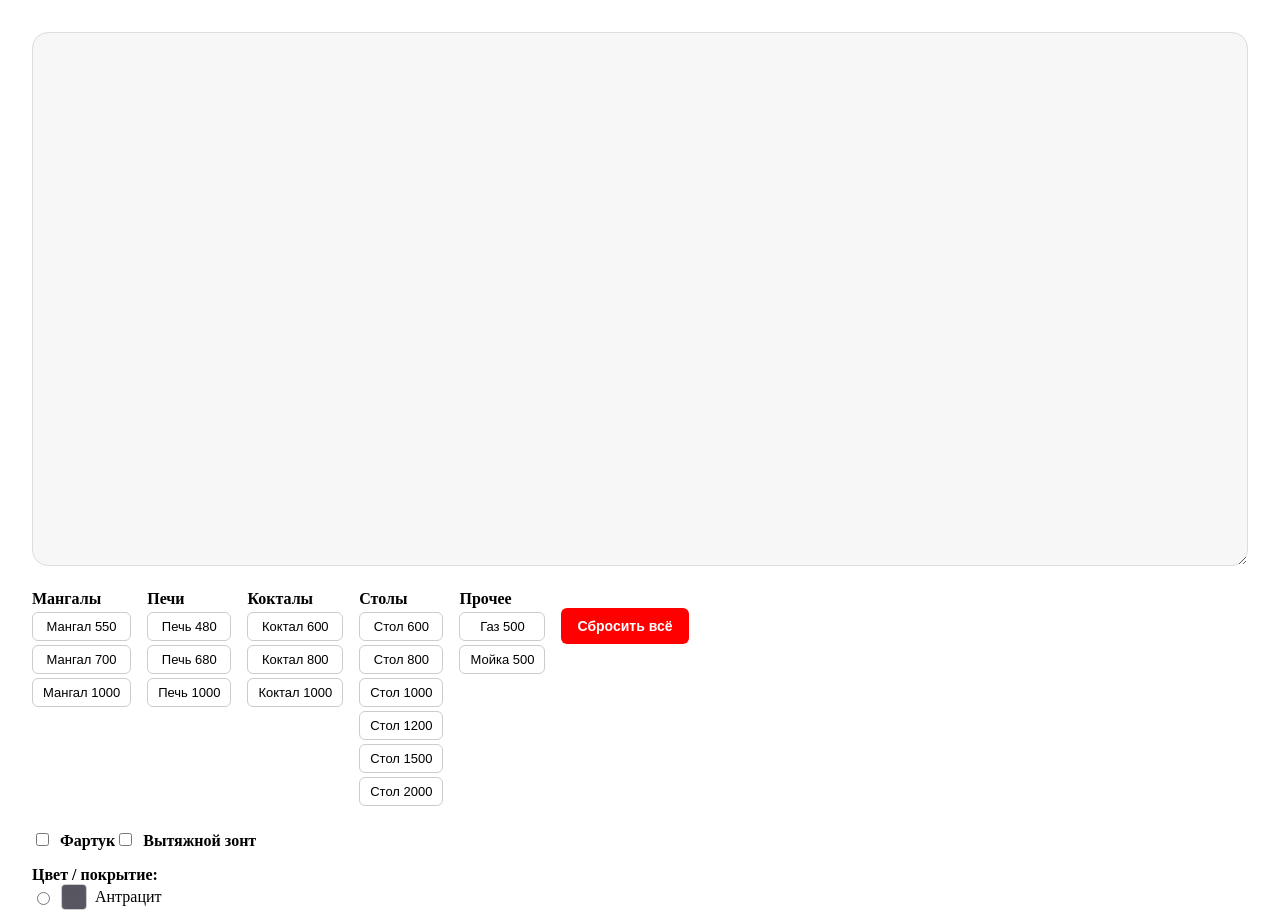
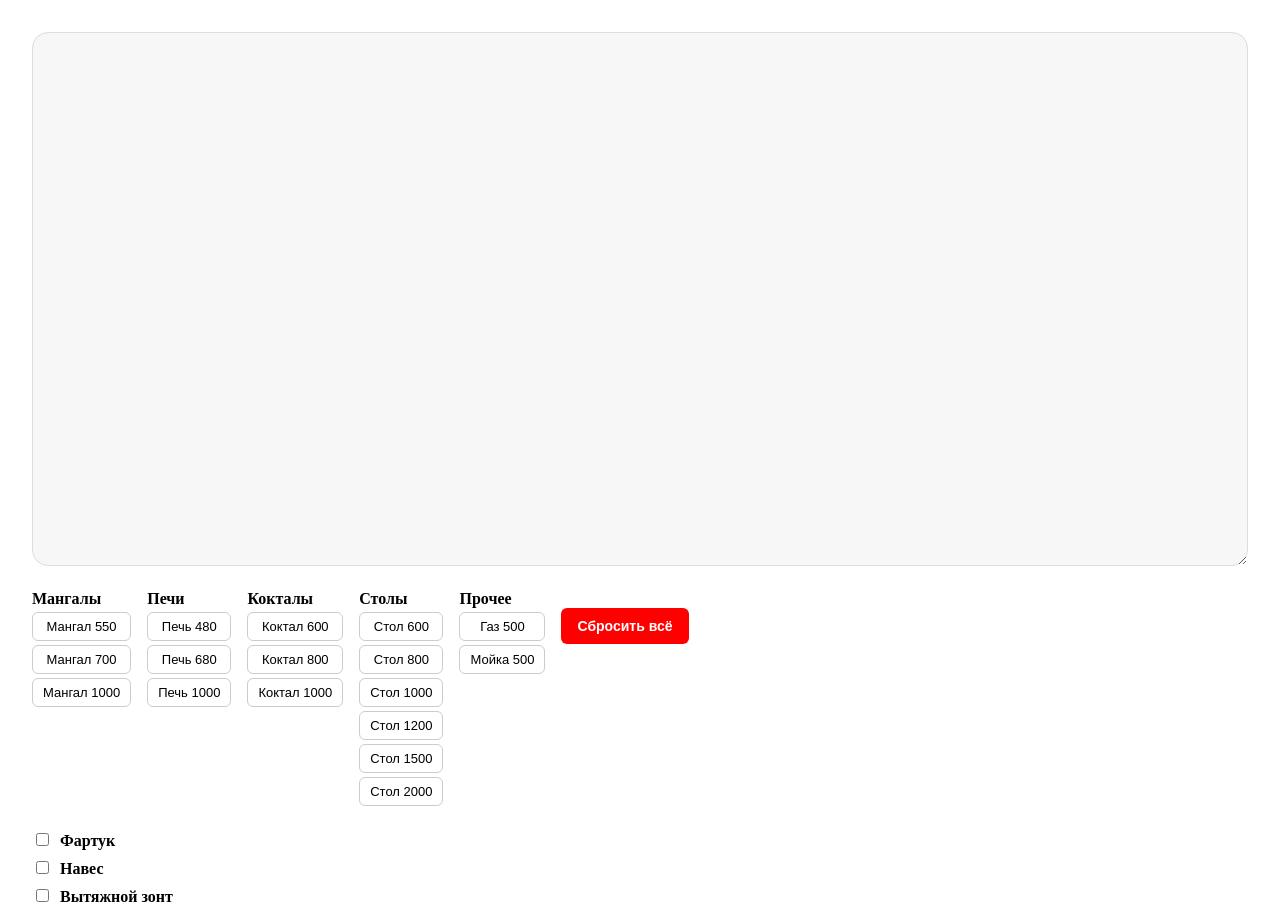
Before and after one commit to Kelkjgmwl/bbq-constructor, a React (Create React App) app: page / in a window 1280 px wide. Shown: the top 916 px of the page. Built offline with nearby package versions, Linux system fonts and the light colour scheme.

Commit message:
Update App.js

```diff
--- a/src/App.js
+++ b/src/App.js
@@ -35,6 +35,7 @@ export default function BBQConstructor() {
   const [scale, setScale] = useState(1);
   const [hasApron, setHasApron] = useState(false);
   const [hasRoof, setHasRoof] = useState(false);
+  const [hasHood, setHasHood] = useState(false); // Новое состояние для Вытяжного зонта
   const [color, setColor] = useState("");
   const [glassDoor, setGlassDoor] = useState(false);
   const [skewers, setSkewers] = useState(false);
@@ -99,7 +100,8 @@ export default function BBQConstructor() {
 
   const basePrice = (totalLength / 1000) * 235000;
   const apron = hasApron ? (totalLength / 1000) * 35000 : 0; // Фартук: 35,000 ₸ за метр
-  const hood = hasRoof ? (totalLength / 1000) * 65000 : 0; // Вытяжной зонт: 65,000 ₸ за метр
+  const roof = hasRoof ? (totalLength / 1000) * 65000 : 0; // Навес: 65,000 ₸ за метр
+  const hood = hasHood ? (totalLength / 1000) * 65000 : 0; // Вытяжной зонт: 65,000 ₸ за метр
 
   const accessories = [
     glassDoor && { name: "Дверца со стеклом", price: 42000 },
@@ -120,7 +122,7 @@ export default function BBQConstructor() {
   ].filter(Boolean);
 
   const accessoriesTotal = accessories.reduce((sum, acc) => sum + acc.price, 0);
-  const totalPrice = Math.round(basePrice + apron + hood + accessoriesTotal);
+  const totalPrice = Math.round(basePrice + apron + roof + hood + accessoriesTotal);
 
   return (
     <div
@@ -261,14 +263,27 @@ export default function BBQConstructor() {
               <span style={{ marginLeft: 8, fontWeight: "bold" }}>Фартук</span>
             </label>
 
+            <div style={{ marginTop: 8 }}>
               <label>
                 <input
                   type="checkbox"
                   checked={hasRoof}
                   onChange={(e) => setHasRoof(e.target.checked)}
                 />
+                <span style={{ marginLeft: 8, fontWeight: "bold" }}>Навес</span>
+              </label>
+            </div>
+
+            <div style={{ marginTop: 8 }}>
+              <label>
+                <input
+                  type="checkbox"
+                  checked={hasHood}
+                  onChange={(e) => setHasHood(e.target.checked)}
+                />
                 <span style={{ marginLeft: 8, fontWeight: "bold" }}>Вытяжной зонт</span>
               </label>
+            </div>
 
             {/* Цвет / покрытие */}
             <div style={{ marginTop: 16 }}>
@@ -402,7 +417,8 @@ export default function BBQConstructor() {
             <ul style={{ margin: 0, paddingLeft: 20 }}>
               <li>Модули: {Math.round(basePrice).toLocaleString()} ₸</li>
               {hasApron && apron > 0 && <li>Фартук: {Math.round(apron).toLocaleString()} ₸</li>}
-              {hasRoof && hood > 0 && <li>Вытяжной зонт: {Math.round(hood).toLocaleString()} ₸</li>}
+              {hasRoof && roof > 0 && <li>Навес: {Math.round(roof).toLocaleString()} ₸</li>}
+              {hasHood && hood > 0 && <li>Вытяжной зонт: {Math.round(hood).toLocaleString()} ₸</li>}
               {accessories.map((a, i) => (
                 <li key={i}>{a.name}: {a.price.toLocaleString()} ₸</li>
               ))}
```
Lines whose indentation alone changed are shown as unchanged.
